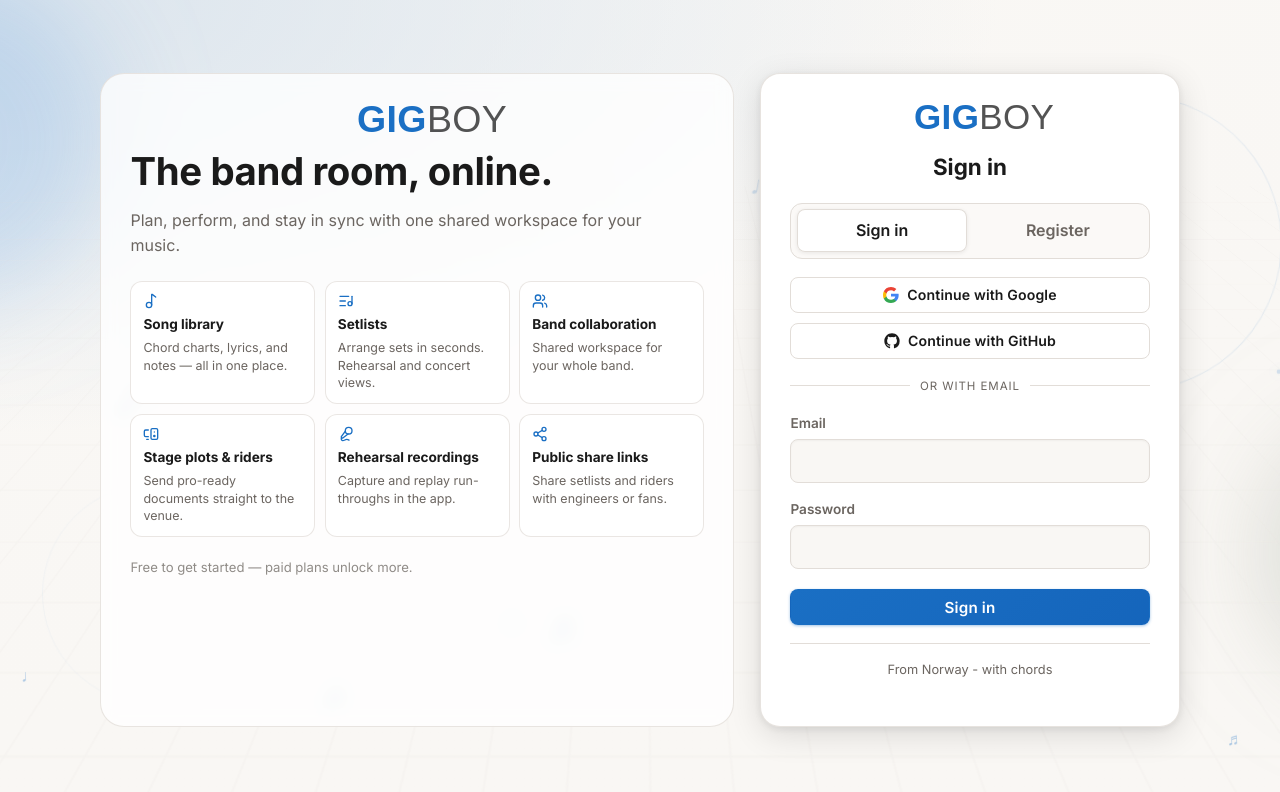
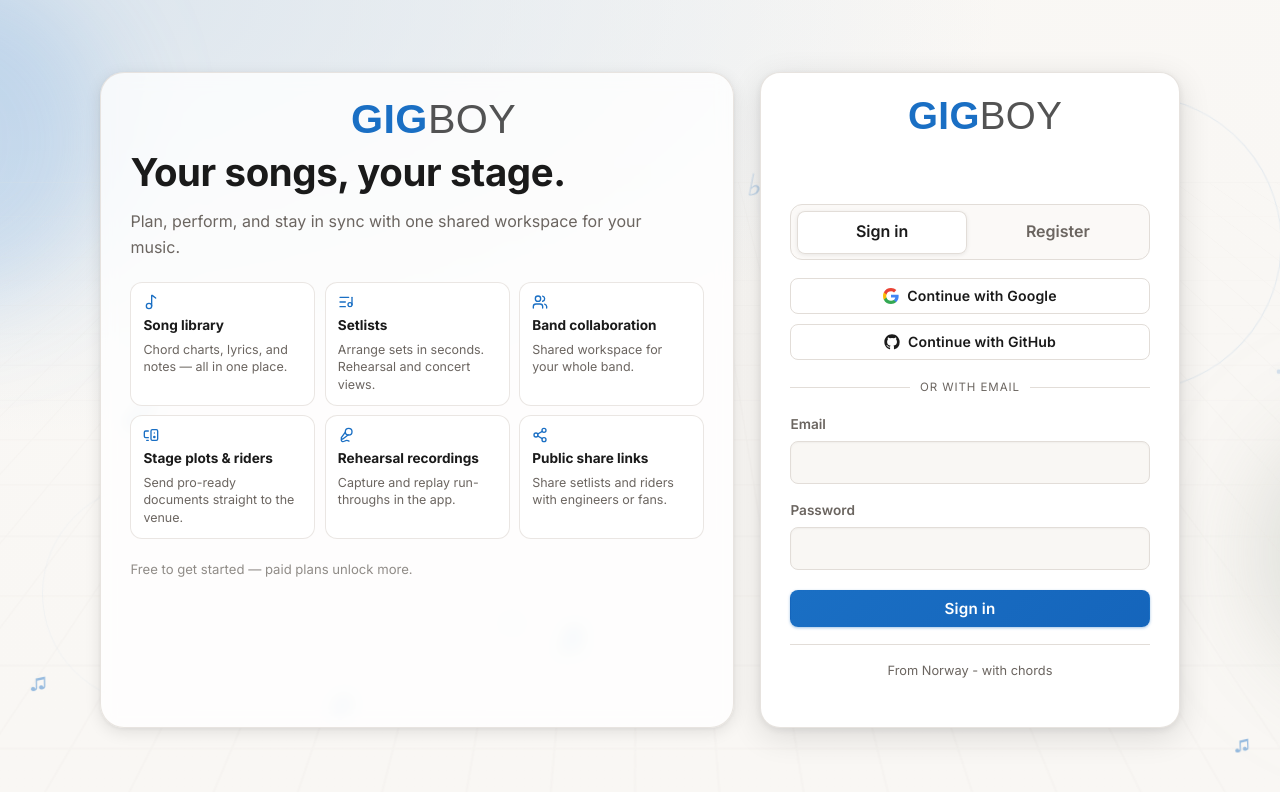
Before and after one commit to blindpassasjer/gigboy, a React (Vite) app: page / in a window 1280 px wide. Shown: the top 792 px of the page. Built offline with nearby package versions, Linux system fonts and the light colour scheme; no server answers; a web font is replaced by a local one; what @radix-ui/themes would draw is missing.

Commit message:
floating buttons labels

```diff
--- a/src/components/BrandMark.tsx
+++ b/src/components/BrandMark.tsx
@@ -3,8 +3,10 @@ interface BrandMarkProps {
 }
 
 export default function BrandMark({ size }: BrandMarkProps) {
+  const scaledSize = size * 1.1;
+
   return (
-    <span className="brand-name" style={{ fontSize: size }}>
+    <span className="brand-name" style={{ fontSize: scaledSize }}>
       <span className="brand-name-gig">GIG</span><span className="brand-name-boy">BOY</span>
     </span>
   );
--- a/src/pages/LoginPage.tsx
+++ b/src/pages/LoginPage.tsx
@@ -98,7 +98,7 @@ function LoginHero() {
       <div className="login-brand login-brand--hero">
         <BrandMark size={30} />
       </div>
-      <h1 className="login-hero-title">The band room, online.</h1>
+      <h1 className="login-hero-title">Your songs, your stage.</h1>
       <p className="login-hero-copy">
         Plan, perform, and stay in sync with one shared workspace for your music.
       </p>
@@ -129,14 +129,14 @@ function LoginBackdrop() {
       <span className="login-note login-note--2">♪</span>
       <span className="login-note login-note--3">♫</span>
       <span className="login-note login-note--4">♬</span>
-      <span className="login-note login-note--5">♩</span>
-      <span className="login-note login-note--6">♪</span>
-      <span className="login-note login-note--7">♫</span>
-      <span className="login-note login-note--8">♬</span>
-      <span className="login-note login-note--9">♩</span>
-      <span className="login-note login-note--10">♫</span>
-      <span className="login-note login-note--11">♪</span>
-      <span className="login-note login-note--12">♬</span>
+      <span className="login-note login-note--5">♭</span>
+      <span className="login-note login-note--6">♯</span>
+      <span className="login-note login-note--7">♮</span>
+      <span className="login-note login-note--8">♪</span>
+      <span className="login-note login-note--9">♫</span>
+      <span className="login-note login-note--10">♬</span>
+      <span className="login-note login-note--11">♩</span>
+      <span className="login-note login-note--12">♫</span>
       <span className="login-spark login-spark--1" />
       <span className="login-spark login-spark--2" />
       <span className="login-spark login-spark--3" />
--- a/src/utils/toastAnchor.ts
+++ b/src/utils/toastAnchor.ts
@@ -7,6 +7,7 @@ export interface ToastAnchor {
 
 const VIEWPORT_MARGIN = 12;
 const DEFAULT_TOAST_WIDTH = 320;
+const DEFAULT_TOAST_HEIGHT = 180;
 const TOAST_GAP = 10;
 let listenersAttached = false;
 let lastAnchor: ToastAnchor | null = null;
@@ -63,8 +64,9 @@ export function getAnchoredToastStyle(anchor: ToastAnchor | null): CSSProperties
   }
 
   const maxLeft = Math.max(VIEWPORT_MARGIN, window.innerWidth - VIEWPORT_MARGIN - DEFAULT_TOAST_WIDTH);
+  const maxTop = Math.max(VIEWPORT_MARGIN, window.innerHeight - VIEWPORT_MARGIN - DEFAULT_TOAST_HEIGHT);
   const left = Math.min(Math.max(anchor.left - DEFAULT_TOAST_WIDTH / 2, VIEWPORT_MARGIN), maxLeft);
-  const top = Math.min(Math.max(anchor.top, VIEWPORT_MARGIN), window.innerHeight - VIEWPORT_MARGIN);
+  const top = Math.min(Math.max(anchor.top, VIEWPORT_MARGIN), maxTop);
 
   return {
     position: 'fixed',
```
Also changed, not shown: src/index.css.
